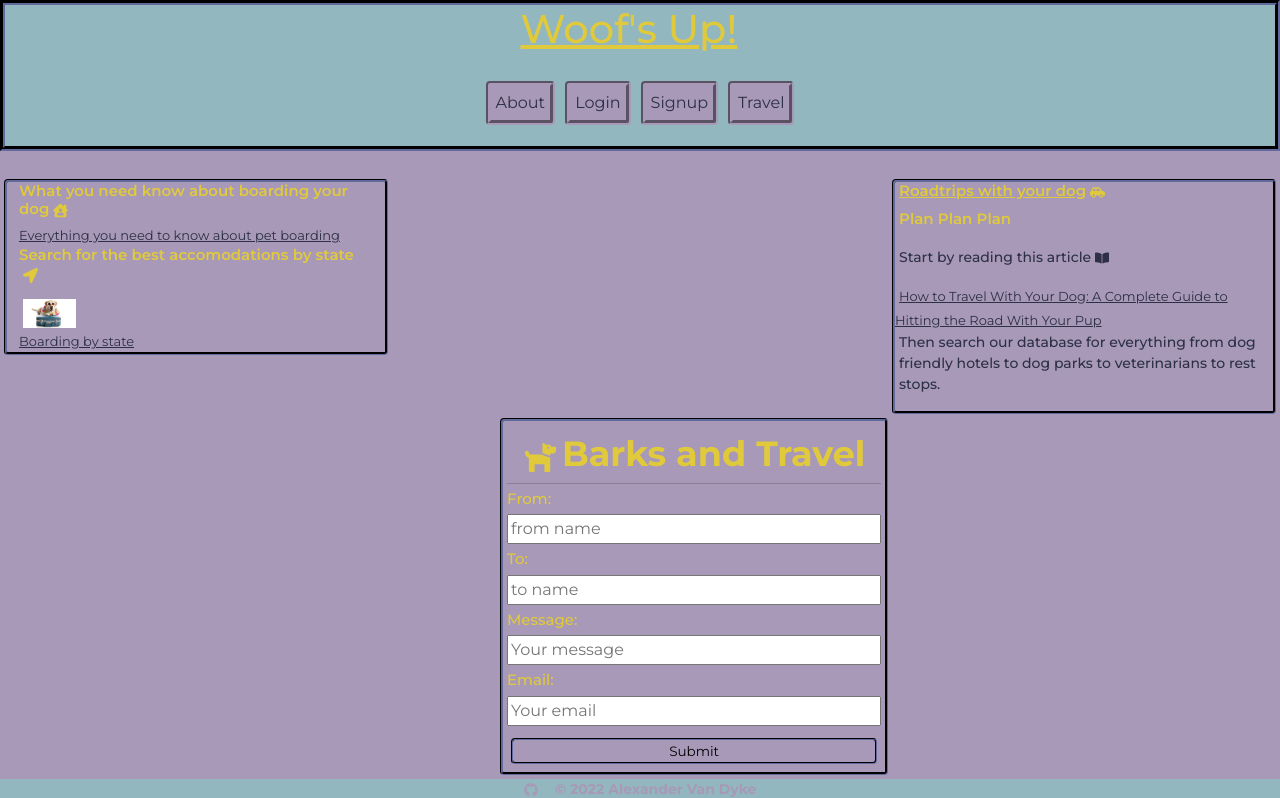
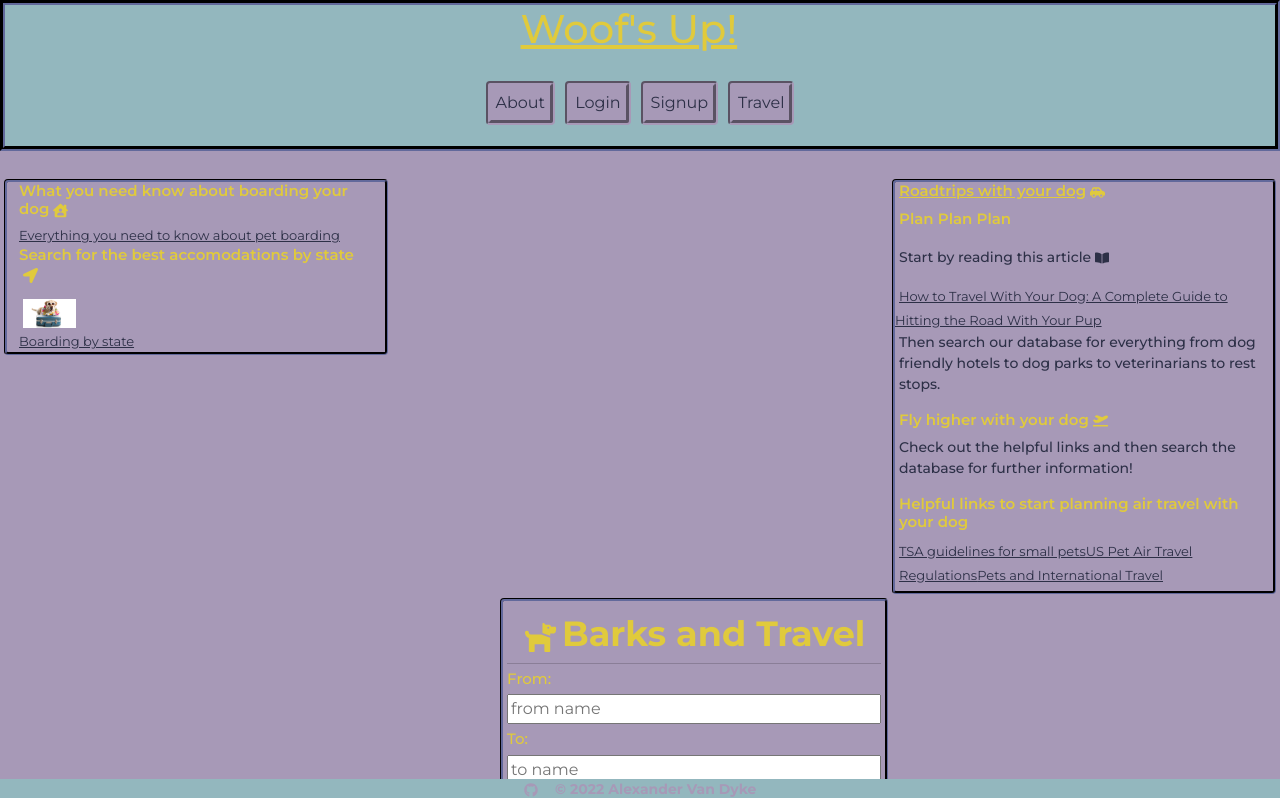
Before and after one commit to AlexandertheGreat491/Woofs_Up, a React (Create React App) app in the folder client/: page /travel in a window 1280 px wide. Shown: the top 798 px of the page. Built offline with nearby package versions, Linux system fonts and the light colour scheme.

Commit message:
finished information pages & added sources to the README

```diff
--- a/client/src/index.css
+++ b/client/src/index.css
@@ -292,6 +292,29 @@ nav a:hover {
   font-weight: 500;
 }
 
+#air {
+  color: var(--tertiary);
+  font-size: 0.9375em;
+  font-weight: 600;
+}
+
+#airtravel {
+  color: var(--primary);
+  font-size: 0.875em;
+  font-weight: 500;
+}
+
+#help {
+  color: var(--tertiary);
+  font-size: 0.9375em;
+  font-weight: 600;
+}
+
+#airlink {
+  font-size: 0.8125em;
+  color: var(--primary);
+}
+
 /* footer styling */
 footer {
   color: var(--quarternary);
--- a/client/src/pages/AllTravel.js
+++ b/client/src/pages/AllTravel.js
@@ -1,20 +1,42 @@
 import React from "react";
 import { FaBookOpen } from "react-icons/fa";
 import { FaCarSide } from "react-icons/fa";
+import { FaPlaneDeparture } from "react-icons/fa";
 
 const AllTravel = () => {
   return (
     <div className="roadtrip m-1">
-      <h1 id="road" className="ms-1">Roadtrips with your dog<FaCarSide className="ms-1"/></h1>
-      <p id="roady" className="ms-1">Plan Plan Plan</p>
-      <p className="ms-1" id="puppy">Start by reading this article<FaBookOpen className="ms-1"/></p>
-      <a href="https://be.chewy.com/how-to-travel-with-your-dog-a-complete-guide-to-hitting-the-road-with-your-pup-2/?gclid=CjwKCAjwtKmaBhBMEiwAyINuwJ3pCtt84IeEGNc80_cOnM5oe2b0baHjuKuycUq4GtqwXoPONwx0gRoCGEcQAvD_BwE"
-      className="mb-1 ms-1"
-      id="roadlink">
+      <h1 id="road" className="ms-1">
+        Roadtrips with your dog
+        <FaCarSide className="ms-1" />
+      </h1>
+      <p id="roady" className="ms-1">
+        Plan Plan Plan
+      </p>
+      <p className="ms-1" id="puppy">
+        Start by reading this article
+        <FaBookOpen className="ms-1" />
+      </p>
+      <a
+        href="https://be.chewy.com/how-to-travel-with-your-dog-a-complete-guide-to-hitting-the-road-with-your-pup-2/?gclid=CjwKCAjwtKmaBhBMEiwAyINuwJ3pCtt84IeEGNc80_cOnM5oe2b0baHjuKuycUq4GtqwXoPONwx0gRoCGEcQAvD_BwE"
+        className="mb-1 ms-1"
+        id="roadlink"
+      >
         How to Travel With Your Dog: A Complete Guide to Hitting the Road With
         Your Pup
       </a>
-      <p className="ms-1" id="puppy">Then search our database for everything from dog friendly hotels to dog parks to veterinarians to rest stops.</p>
+      <p className="ms-1" id="puppy">
+        Then search our database for everything from dog friendly hotels to dog
+        parks to veterinarians to rest stops.
+      </p>
+      <div className="m-1">
+        <h2 id="air">Fly higher with your dog<FaPlaneDeparture className="ms-1"/></h2>
+        <p id="airtravel">Check out the helpful links and then search the database for further information!</p>
+        <h3 id="help">Helpful links to start planning air travel with your dog</h3>
+        <a id="airlink" href="https://www.tsa.gov/travel/security-screening/whatcanibring/items/small-pets">TSA guidelines for small pets</a>
+        <a id="airlink" href="https://www.bringfido.com/travel/us_regulations/">US Pet Air Travel Regulations</a>
+        <a id="airlink" href="https://www.state.gov/pets-and-international-travel/" >Pets and International Travel</a>
+      </div>
     </div>
   );
 };
```
Also changed, not shown: 1 other file (tests, documents, lock files or other folders).
